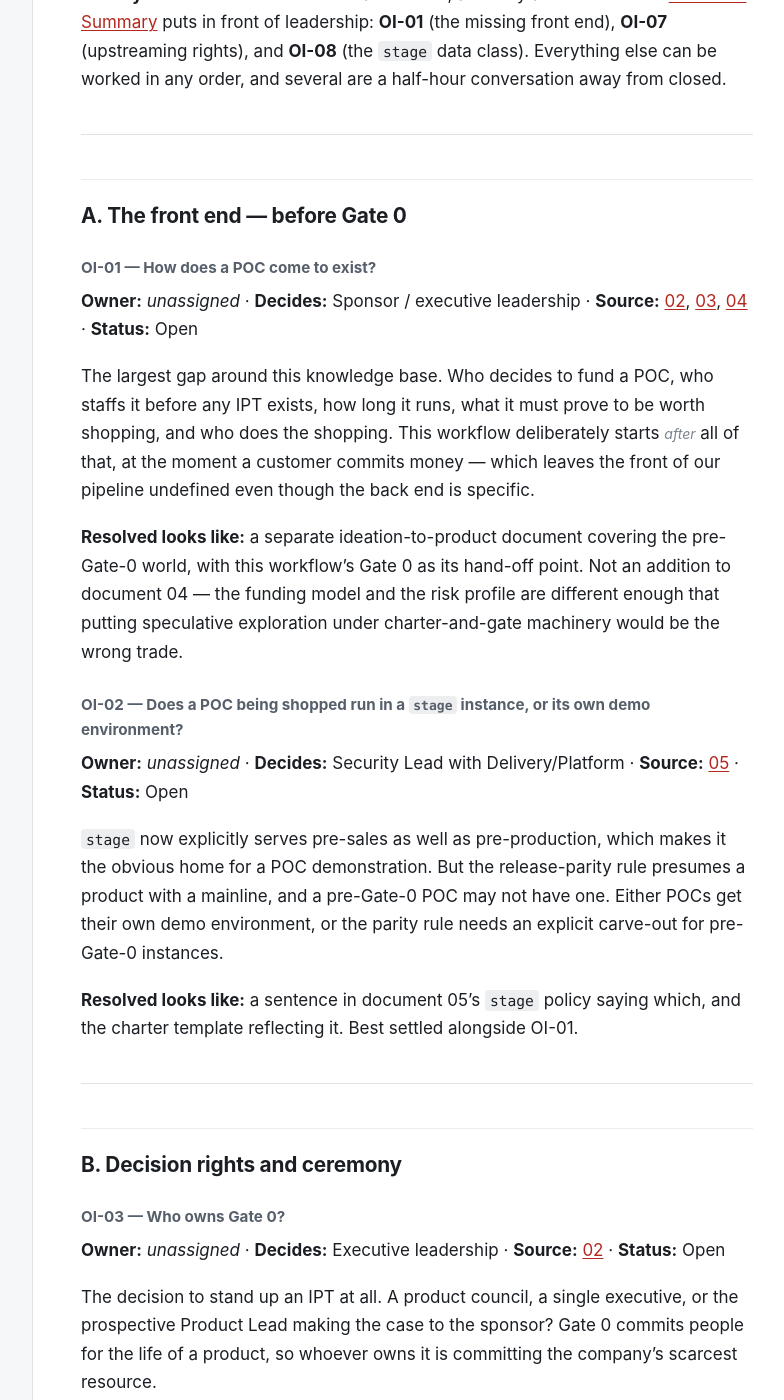
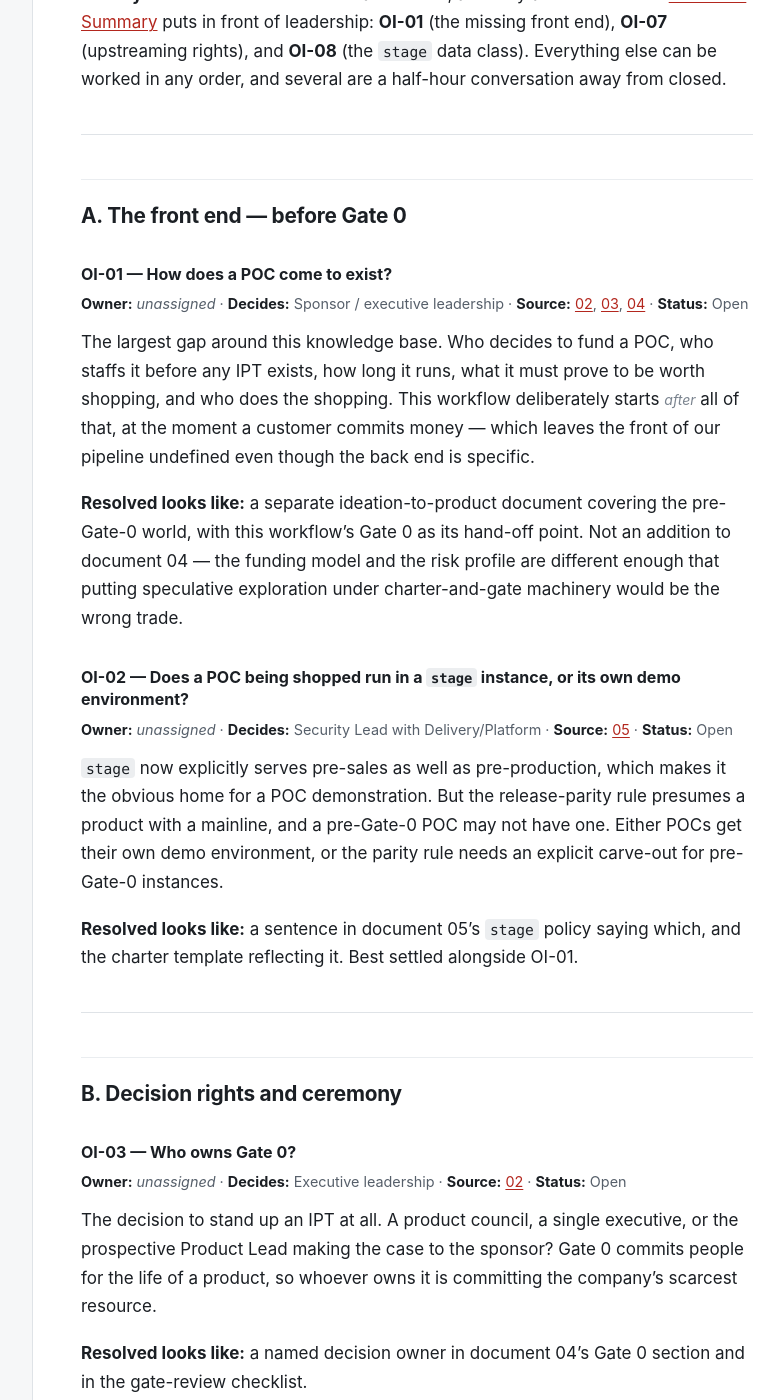
Before and after one commit to RA-Rob/IPT-Workflow, a Jekyll site: the page built from docs/07-open-items.md, in a window 1280 px wide and 1400 px high, scrolled down 927 px. Shown: the whole window, without its empty margins (255-1039 px from the left). Built offline with Jekyll 4.4.1, drawn with Linux system fonts in a browser that asks for light colours; our own code applies the rules of GitHub Pages for plain Markdown files.

Commit message:
Style h4 as an item title, not a minor subhead
The open-items register uses one h4 per item, so the old rule read
backwards: item titles were smaller and softer than the prose under them.
They now sit at full text strength with more room above, and the metadata
line that follows each one (owner, who decides, source, status) is set
quieter so the title and the prose carry the page.

No page metadata added — h4 appears only in docs/07, so restyling the
shared rule is scoped in practice and the documents stay plain Markdown.

Co-Authored-By: Claude Opus 5 (1M context) <noreply@anthropic.com>

```diff
--- a/assets/css/style.css
+++ b/assets/css/style.css
@@ -180,10 +180,24 @@ main { min-width: 0; padding: 3rem 3rem 4rem; }
   line-height: 1.35;
 }
 
+/* h4 titles a discrete record, not a minor subhead: the open-items register
+   uses one per item, so it reads at full strength with room above to separate
+   one item from the last. */
 .content h4 {
-  margin: 1.6rem 0 .4rem;
-  font-size: .95rem;
+  margin: 2.1rem 0 .5rem;
+  font-size: 1rem;
   font-weight: 700;
+  line-height: 1.4;
+  color: var(--text);
+}
+
+/* The paragraph directly beneath an item heading is its metadata line
+   (owner, who decides, source, status) — quieter than the prose that
+   follows it, with its bold labels left at full strength. */
+.content h4 + p {
+  margin-bottom: .8rem;
+  font-size: .9rem;
+  line-height: 1.55;
   color: var(--text-soft);
 }
 
```
